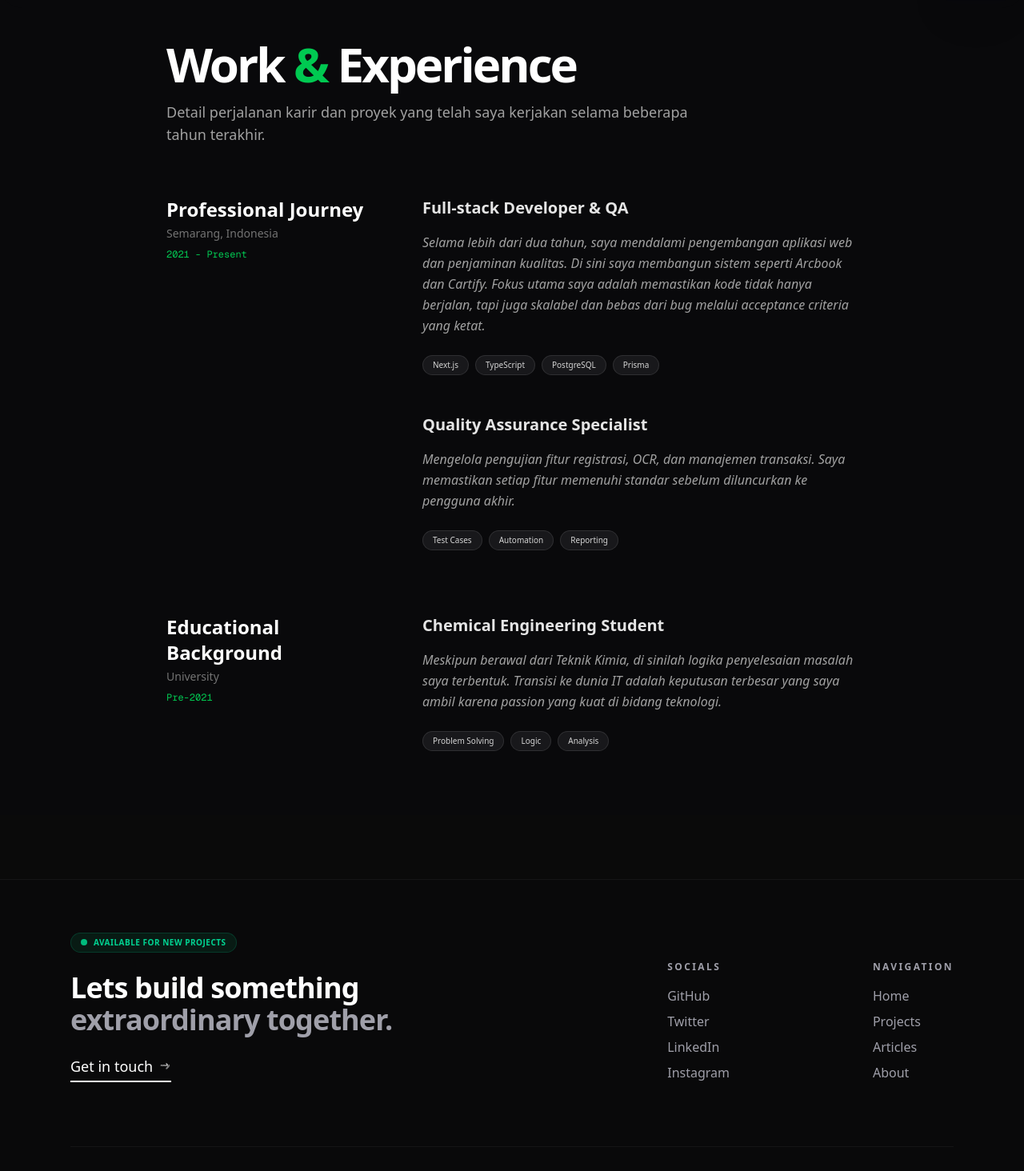
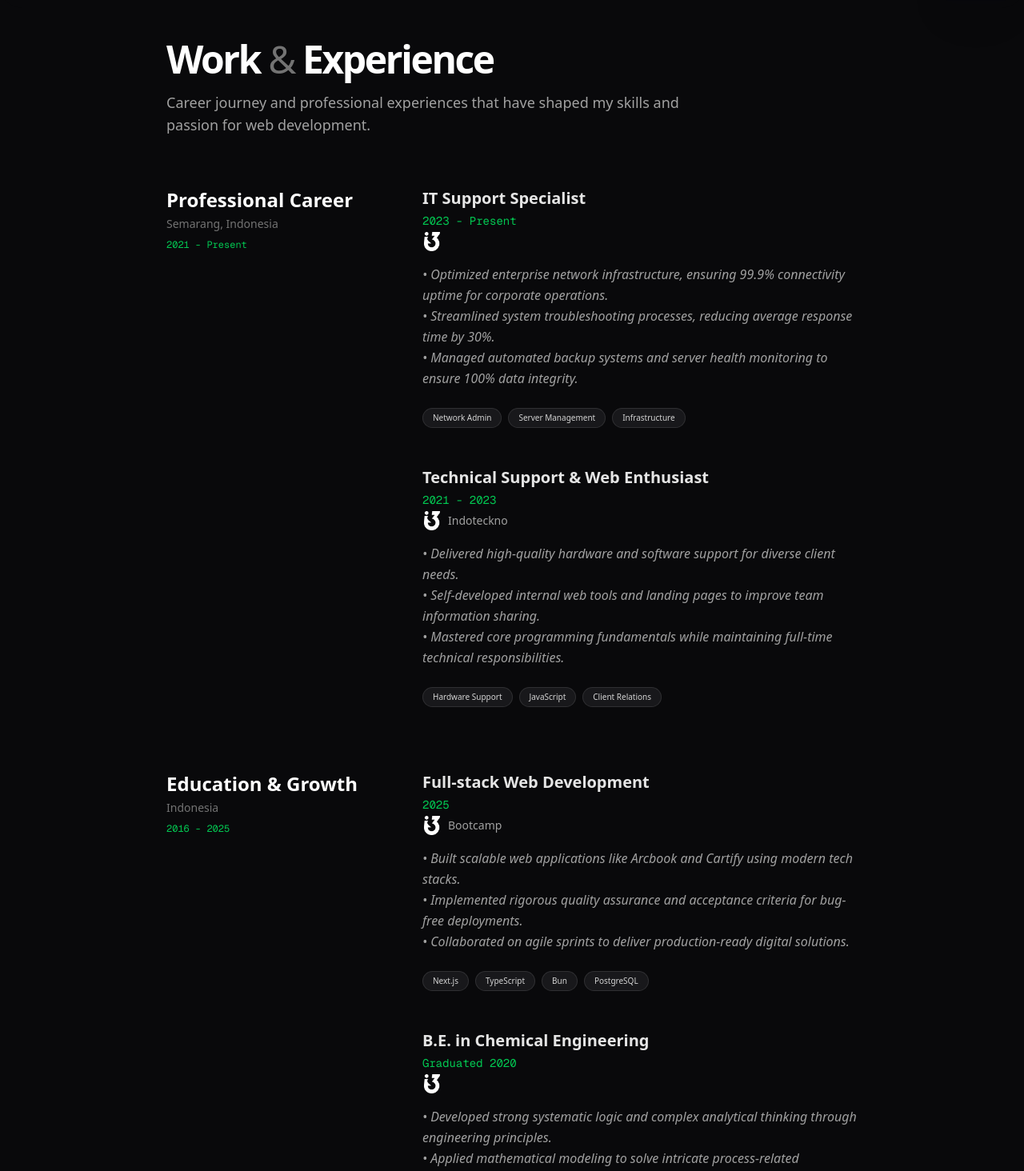
Before and after one commit to salasaa/salasa.id, a Next.js app: page /work in a window 1280 px wide. Shown: the part 46-1510 px from the top of the page at 80% size. Built offline with nearby package versions, Linux system fonts and the light colour scheme.

Commit message:
feat: enhance Header component with external Resume link and update WorkExperience structure for clarity

```diff
--- a/src/components/layout/header.tsx
+++ b/src/components/layout/header.tsx
@@ -40,7 +40,15 @@ export function Header() {
           <NavItems items={navItems} />
           <div className="flex items-center gap-4">
             <ThemeToggle />
-            <NavbarButton variant="dark">Resume</NavbarButton>
+
+            <NavbarButton
+              variant="dark"
+              href="https://drive.google.com/file/d/1rQNXdb1EHgGa5v8TXsVlrNNUEcDF0msO/view"
+              target="_blank"
+              className="pointer-events-auto"
+            >
+              Resume
+            </NavbarButton>
           </div>
         </NavBody>
 
--- a/src/components/section/works.tsx
+++ b/src/components/section/works.tsx
@@ -2,37 +2,80 @@
 
 import { motion } from "framer-motion";
 
-const workExperiences = [
+// 1. Definisikan Interface agar kode bersih
+interface Role {
+  title: string;
+  company?: string; // Opsional jika berbeda dari header
+  period: string;
+  achievements: string[]; // Mengganti 'achievements.map((ach, aIdx) => (' menjadi array untuk bullet points
+  tech: string[];
+}
+
+interface WorkExperience {
+  company: string;
+  logo: string; // Tambahkan path logo di sini
+  location: string;
+  period: string;
+  roles: Role[];
+}
+
+// 2. Data yang sudah dioptimasi untuk HR
+const workExperiences: WorkExperience[] = [
   {
-    company: "Professional Journey",
+    company: "Professional Career",
+    logo: "/salasaid-new-logo.png",
     location: "Semarang, Indonesia",
     period: "2021 - Present",
     roles: [
       {
-        title: "Full-stack Developer & QA",
-        description: `Selama lebih dari dua tahun, saya mendalami pengembangan aplikasi web dan penjaminan kualitas.
-        Di sini saya membangun sistem seperti Arcbook dan Cartify. Fokus utama saya adalah memastikan kode tidak hanya
-        berjalan, tapi juga skalabel dan bebas dari bug melalui acceptance criteria yang ketat.`,
-        tech: ["Next.js", "TypeScript", "PostgreSQL", "Prisma"],
+        title: "IT Support Specialist",
+        period: "2023 - Present",
+        achievements: [
+          "Optimized enterprise network infrastructure, ensuring 99.9% connectivity uptime for corporate operations.",
+          "Streamlined system troubleshooting processes, reducing average response time by 30%.",
+          "Managed automated backup systems and server health monitoring to ensure 100% data integrity.",
+        ],
+        tech: ["Network Admin", "Server Management", "Infrastructure"],
       },
       {
-        title: "Quality Assurance Specialist",
-        description: `Mengelola pengujian fitur registrasi, OCR, dan manajemen transaksi.
-        Saya memastikan setiap fitur memenuhi standar sebelum diluncurkan ke pengguna akhir.`,
-        tech: ["Test Cases", "Automation", "Reporting"],
+        title: "Technical Support & Web Enthusiast",
+        company: "Indoteckno",
+        period: "2021 - 2023",
+        achievements: [
+          "Delivered high-quality hardware and software support for diverse client needs.",
+          "Self-developed internal web tools and landing pages to improve team information sharing.",
+          "Mastered core programming fundamentals while maintaining full-time technical responsibilities.",
+        ],
+        tech: ["Hardware Support", "JavaScript", "Client Relations"],
       },
     ],
   },
   {
-    company: "Educational Background",
-    location: "University",
-    period: "Pre-2021",
+    company: "Education & Growth",
+    logo: "/salasaid-new-logo.png",
+    location: "Indonesia",
+    period: "2016 - 2025",
     roles: [
       {
-        title: "Chemical Engineering Student",
-        description: `Meskipun berawal dari Teknik Kimia, di sinilah logika penyelesaian masalah saya terbentuk.
-        Transisi ke dunia IT adalah keputusan terbesar yang saya ambil karena passion yang kuat di bidang teknologi.`,
-        tech: ["Problem Solving", "Logic", "Analysis"],
+        title: "Full-stack Web Development",
+        company: "Bootcamp",
+        period: "2025",
+        achievements: [
+          "Built scalable web applications like Arcbook and Cartify using modern tech stacks.",
+          "Implemented rigorous quality assurance and acceptance criteria for bug-free deployments.",
+          "Collaborated on agile sprints to deliver production-ready digital solutions.",
+        ],
+        tech: ["Next.js", "TypeScript", "Bun", "PostgreSQL"],
+      },
+      {
+        title: "B.E. in Chemical Engineering",
+        period: "Graduated 2020",
+        achievements: [
+          "Developed strong systematic logic and complex analytical thinking through engineering principles.",
+          "Applied mathematical modeling to solve intricate process-related problems.",
+          "Successfully pivoted to IT industry by leveraging engineering problem-solving methodologies.",
+        ],
+        tech: ["Analytical Thinking", "Systems Logic", "Problem Solving"],
       },
     ],
   },
@@ -48,12 +91,13 @@ export default function WorkPage() {
           animate={{ opacity: 1, y: 0 }}
           className="mb-16"
         >
-          <h1 className="text-4xl md:text-6xl font-bold dark:text-white tracking-tighter">
-            Work <span className="text-green-500">&</span> Experience
+          <h1 className="text-3xl md:text-5xl font-bold dark:text-white tracking-tighter">
+            Work <span className="text-neutral-500 font-medium">&</span>{" "}
+            Experience
           </h1>
           <p className="mt-4 text-neutral-500 dark:text-neutral-400 max-w-2xl text-lg">
-            Detail perjalanan karir dan proyek yang telah saya kerjakan selama
-            beberapa tahun terakhir.
+            Career journey and professional experiences that have shaped my
+            skills and passion for web development.
           </p>
         </motion.div>
 
@@ -79,11 +123,30 @@ export default function WorkPage() {
                 <div className="md:w-2/3 space-y-12">
                   {exp.roles.map((role, rIdx) => (
                     <div key={rIdx} className="group">
-                      <h3 className="text-xl font-semibold dark:text-neutral-200 group-hover:text-green-500 transition-colors">
+                      <h3 className="text-xl font-semibold dark:text-neutral-200">
                         {role.title}
                       </h3>
+                      <p className="text-sm text-green-500 font-mono mt-1">
+                        {role.period}
+                      </p>
+                      <span className="text-sm text-neutral-500 dark:text-neutral-400 mt-1 flex items-center gap-2">
+                        {exp.logo && (
+                          // eslint-disable-next-line @next/next/no-img-element
+                          <img
+                            src={exp.logo}
+                            alt={exp.company}
+                            className="w-6 h-6 object-contain inline-block dark:invert"
+                          />
+                        )}
+                        {role.company && ` ${role.company}`}
+                      </span>
+
                       <p className="mt-4 text-neutral-600 dark:text-neutral-400 leading-relaxed italic">
-                        {role.description}
+                        {role.achievements.map((ach, aIdx) => (
+                          <span key={aIdx} className="block">
+                            • {ach}
+                          </span>
+                        ))}
                       </p>
                       <div className="flex flex-wrap gap-2 mt-6">
                         {role.tech.map((t) => (
```
